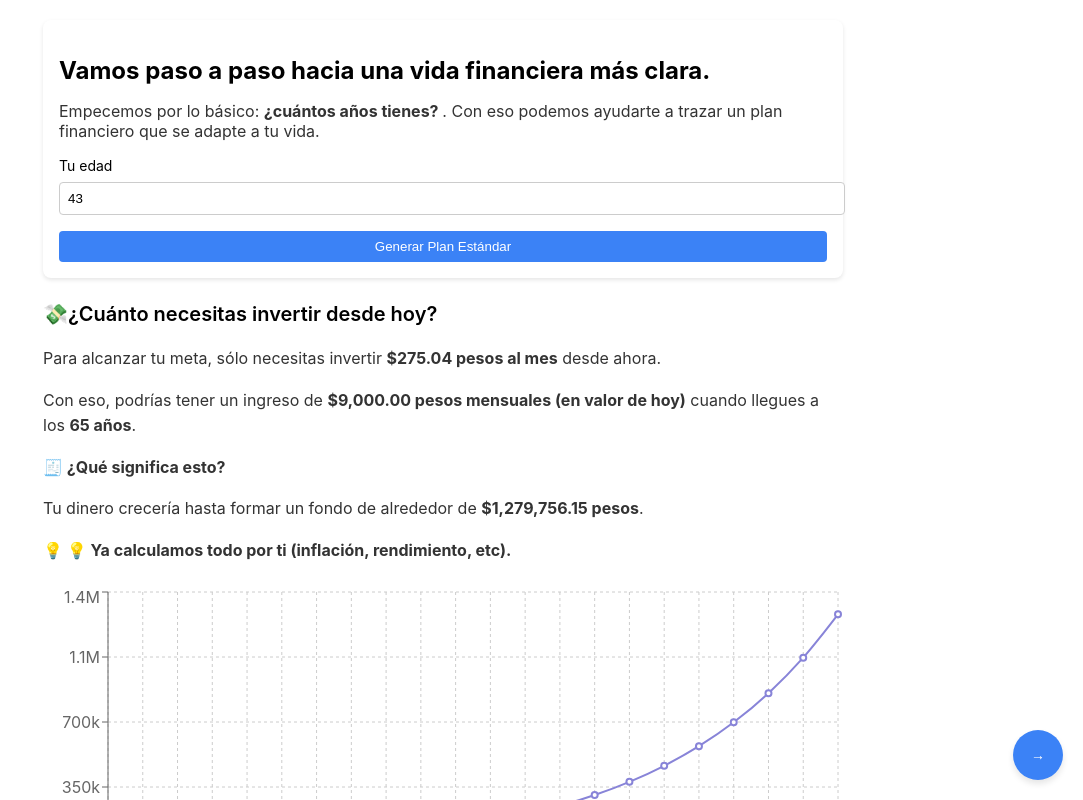
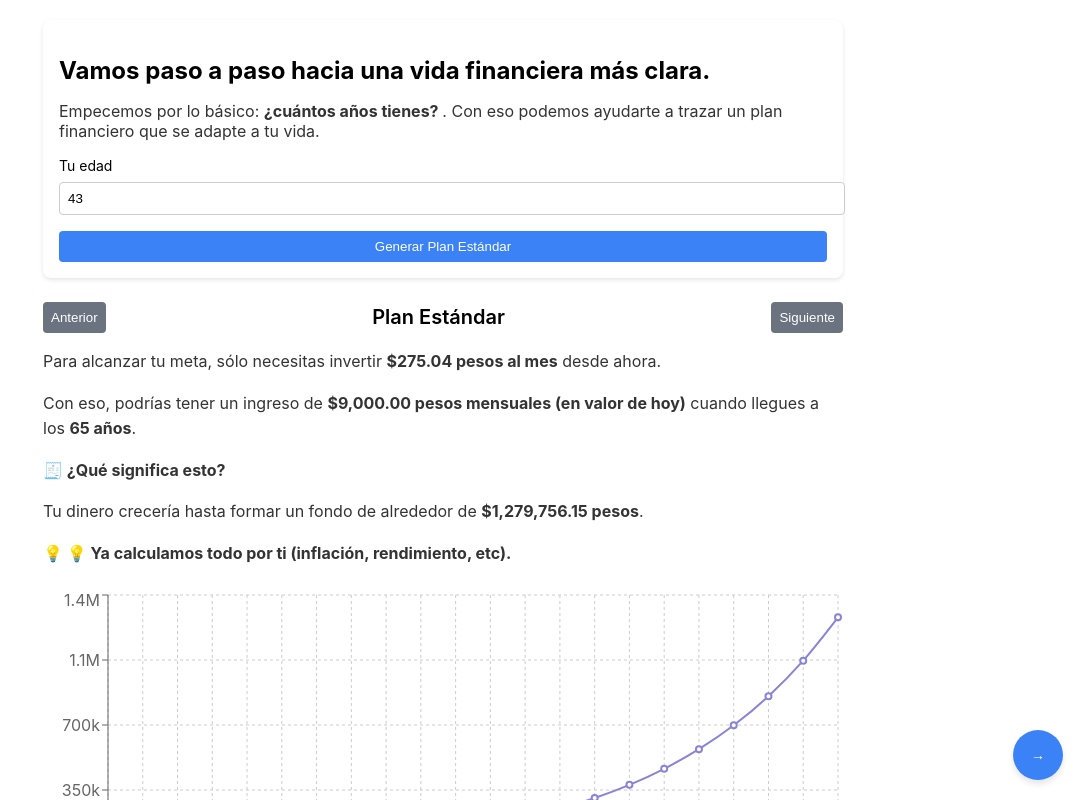
Before and after one commit to Natenun/retirement-calculator, a React (Create React App) app: page / in a window 1280 px wide. Both pictures are taken after a click on the button "Generar Plan Estándar". Shown: the top 800 px of the page, without its empty margins (197-1280 px from the left). Built offline with nearby package versions, Linux system fonts and the light colour scheme.

Commit message:
atrasAdelante

```diff
--- a/src/RetirementPlanCalculator.js
+++ b/src/RetirementPlanCalculator.js
@@ -56,7 +56,6 @@ const RetirementPlanCalculator = () => {
 
     return (
       <div style={{ fontSize: "16px", color: "#333", lineHeight: "1.6" }}>
-
         <p>
           Para alcanzar tu meta, sólo necesitas invertir{" "}
           <strong>${formatNumber(monthlyInvestment)} pesos al mes</strong> desde ahora.
@@ -276,15 +275,16 @@ const RetirementPlanCalculator = () => {
 
       {plans.length > 0 && (
         <div ref={planRef} style={{ marginTop: "24px" }}>
-          <h3 style={{ fontSize: "20px", fontWeight: "600" }}>💸¿Cuánto necesitas invertir desde hoy?</h3>
-          {generatePlanDescription(plans[currentPlanIndex])}
-          <div style={{ display: "flex", justifyContent: "space-between", marginTop: "16px" }}>
+          <div style={{ display: "flex", justifyContent: "space-between", alignItems: "center", marginBottom: "16px" }}>
             <button
               onClick={prevPlan}
               style={{ background: "#6b7280", color: "white", padding: "8px", borderRadius: "4px", border: "none", cursor: "pointer" }}
             >
               Anterior
             </button>
+            <h3 style={{ fontSize: "20px", fontWeight: "600", margin: "0" }}>
+              {currentPlanIndex === 0 ? "Plan Estándar" : `Plan ${currentPlanIndex}`}
+            </h3>
             <button
               onClick={nextPlan}
               style={{ background: "#6b7280", color: "white", padding: "8px", borderRadius: "4px", border: "none", cursor: "pointer" }}
@@ -292,6 +292,7 @@ const RetirementPlanCalculator = () => {
               Siguiente
             </button>
           </div>
+          {generatePlanDescription(plans[currentPlanIndex])}
         </div>
       )}
 
@@ -349,11 +350,11 @@ const RetirementPlanCalculator = () => {
           </p>
           <ul style={{ textAlign: "left", marginLeft: "20px", marginBottom: "16px" }}>
             <li>Conseguir rendimientos altos, como ese 20% anual.</li>
-      <li>Y más común aún: ir solos por la vida, sin unirnos con otras personas para crecer juntos.</li>
+            <li>Y además, vivimos en una cultura donde no se habla de finanzas, ni se promueve la idea de crecer en colectivo.</li>
           </ul>
           <p style={{ fontSize: "16px", color: "#333", lineHeight: "1.6", marginBottom: "16px" }}>
-      Pero la buena noticia es que ya encontramos cómo hacerlo más fácil.
-      En la cooperativa <strong>“Lo Nuestro”</strong>, muchas personas como tú ya se están juntando para lograr sus metas, apoyándose y aprovechando lo que pueden lograr en equipo.
+            Sabemos que hacerlo solo es complicado.
+            Por eso nació <strong>“Lo Nuestro”</strong>, una comunidad donde unimos fuerzas, sumamos talentos y logramos lo que, por separado, tomaría mucho más tiempo.
           </p>
           <p style={{ fontSize: "16px", color: "#333", lineHeight: "1.6", marginBottom: "16px" }}>
             ¿Te gustaría sumarte? Mándanos un mensajito y te contamos cómo empezar.
@@ -388,6 +389,7 @@ const RetirementPlanCalculator = () => {
           </a>
         </div>
       )}
+
       {/* Botón circular "Continuar" */}
       {plans.length > 0 && (
         <div
```
Lines whose indentation alone changed are shown as unchanged.
